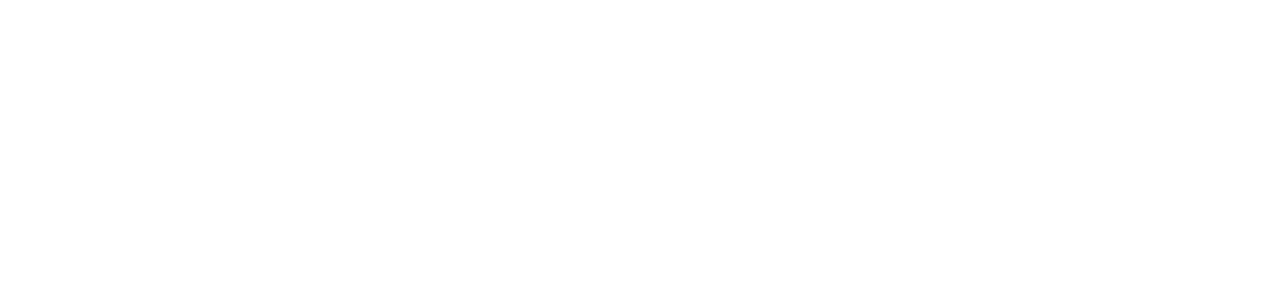
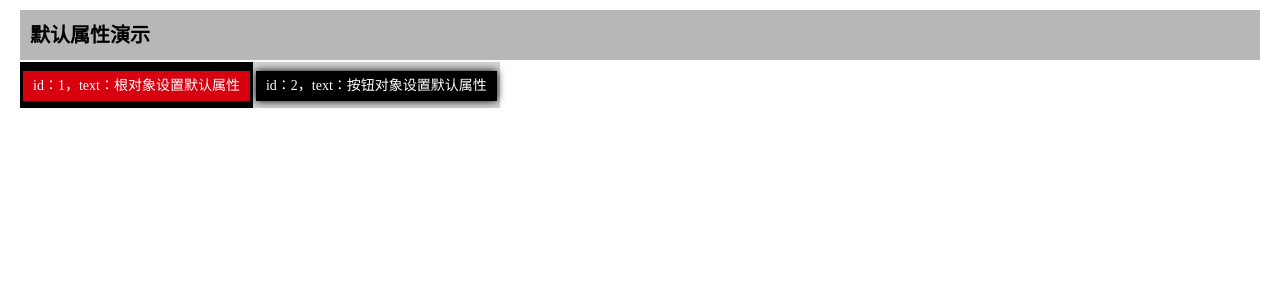
Before and after one commit to guojs-github/vue-ex, a Vue app: page /NonePropAttrs in a window 1280 px wide. Before the commit this address had no page. Shown: the top 300 px of the page. Built offline with nearby package versions, Linux system fonts and the light colour scheme.

Commit message:
默认属性演示

```diff
--- a/src/components/Home/Home.vue
+++ b/src/components/Home/Home.vue
@@ -38,6 +38,9 @@
 			</div>
 			<div class='-inline -ef-click -light-red -red-button test-throttle' @click='onProps'>
 				属性演示
+			</div>
+			<div class='-inline -ef-click -light-red -red-button test-throttle' @click='onNonePropAttrs'>
+				默认属性演示
 			</div>
 		</div>
 	</div>
@@ -138,6 +141,12 @@
 			this.route('Props');
 		},
 
+		onNonePropAttrs() {
+			console.log('On demo component none-prop attrs');
+
+			this.route('NonePropAttrs');
+		},
+
 		/*************************/
 		init() {
 			console.log('Initialize.');
--- /dev/null
+++ b/src/components/NonePropAttrs/ComponentWithAttrs.less
@@ -0,0 +1,10 @@
+/*
+  Component With Attrs style
+*/
+.component-with-attrs {
+	padding: 3px;
+	display: inline-block;
+
+	line-height:40px;
+	background-color: lightgray;
+}
--- /dev/null
+++ b/src/components/NonePropAttrs/ComponentWithAttrs.vue
@@ -0,0 +1,43 @@
+<template>
+	<!--默认属性演示组件-->
+	<div class='component-with-attrs' :='$attrs' v-if='bindRoot'>
+		<div class='-inline -ef-click -light-red -red-button'>
+			id：{{$attrs['id']}}，text：{{ $attrs['text'] }}
+		</div>
+	</div>
+	<div class='component-with-attrs' v-else>
+		<div class='-inline -ef-click -light-red -red-button' :='$attrs'>
+			id：{{$attrs['id']}}，text：{{ $attrs['text'] }}
+		</div>
+	</div>
+</template>
+
+<script>
+export default {
+	name: 'ComponentWithAttrs',
+
+	inheritAttrs: false, // true的话，默认把外部传入的attrs属性填入根节点，false的话则什么都不填，自己决定
+
+	components: {
+	},
+
+	props: {
+		bindRoot: {
+			type: Boolean,
+			default: true
+		}
+	},
+
+	data() {
+		return {};
+	},
+
+	methods: {
+		/*************************/
+	}
+};
+</script>
+
+<style scoped src='./ComponentWithAttrs.less' lang='less'/>
+<style scoped>
+</style>
--- /dev/null
+++ b/src/components/NonePropAttrs/NonePropAttrs.less
@@ -0,0 +1,5 @@
+/*
+  None Prop Attrs style
+*/
+.none-prop-attrs {
+}
--- /dev/null
+++ b/src/components/NonePropAttrs/NonePropAttrs.vue
@@ -0,0 +1,57 @@
+<template>
+	<!--默认属性演示-->
+	<div class='-content none-prop-attrs'>
+		<div class='-title'>
+			默认属性演示
+		</div>
+
+		<div class='-row'>
+			<component-with-attrs
+				id = '1'
+				text='根对象设置默认属性'
+				:style='style'
+				@click='onClick'/>
+
+			<component-with-attrs
+				id = '2'
+				:bind-root='false'
+				text='按钮对象设置默认属性'
+				:style='style'
+				@click='onClick'/>
+		</div>
+	</div>
+</template>
+
+<script>
+import ComponentWithAttrs from './ComponentWithAttrs.vue';
+
+export default {
+	name: 'NonePropAttrs',
+
+	components: {
+		ComponentWithAttrs
+	},
+
+	data() {
+		return {
+			style: {
+				backgroundColor: 'black'
+			}
+		};
+	},
+
+	methods: {
+		onClick() {
+			console.log('On click component with attrs');
+
+			alert('On click component with attrs');
+		}
+
+		/*************************/
+	}
+};
+</script>
+
+<style scoped src='./NonePropAttrs.less' lang='less'/>
+<style scoped>
+</style>
--- a/src/router/index.ts
+++ b/src/router/index.ts
@@ -11,6 +11,7 @@
 import Input from '@/components/Input/Input.vue';
 import GlobalComponent from '@/components/GlobalComponent/GlobalComponent.vue';
 import Props from '@/components/Props/Props.vue';
+import NonePropAttrs from '@/components/NonePropAttrs/NonePropAttrs.vue';
 
 const routes: Array<RouteRecordRaw> = [{
 	path: '/',
@@ -60,6 +61,10 @@
 	path: '/Props',
 	name: 'Props',
 	component: Props
+}, {
+	path: '/NonePropAttrs',
+	name: 'NonePropAttrs',
+	component: NonePropAttrs
 }];
 
 const router = createRouter({
```
